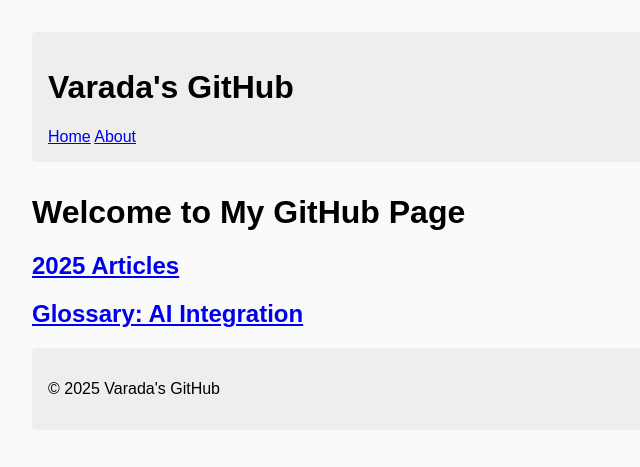
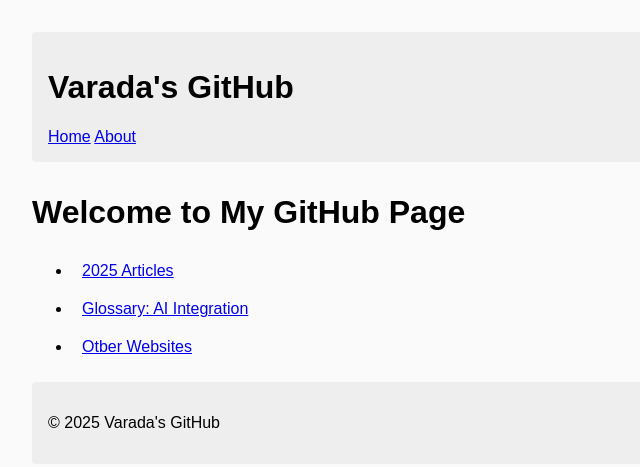
Before and after one commit to ivarada/ivarada.github.io, a Jekyll site: the page built from index.md, in a window 1280 px wide. Shown: the top 467 px of the page, without its empty margins (0-640 px from the left). Built offline with Jekyll 4.4.1, drawn with Linux system fonts in a browser that asks for light colours.

Commit message:
Add link to 'Otber Websites' in index.md

```diff
--- a/index.md
+++ b/index.md
@@ -5,5 +5,6 @@ title: Home
 
 # Welcome to My GitHub Page
 
-## [2025 Articles](/2025.html)
-## [Glossary: AI Integration](Glossary-AI-Integration.html)
+- [2025 Articles](/2025.html)
+- [Glossary: AI Integration](Glossary-AI-Integration.html)
+- [Otber Websites](websites.html)
```
